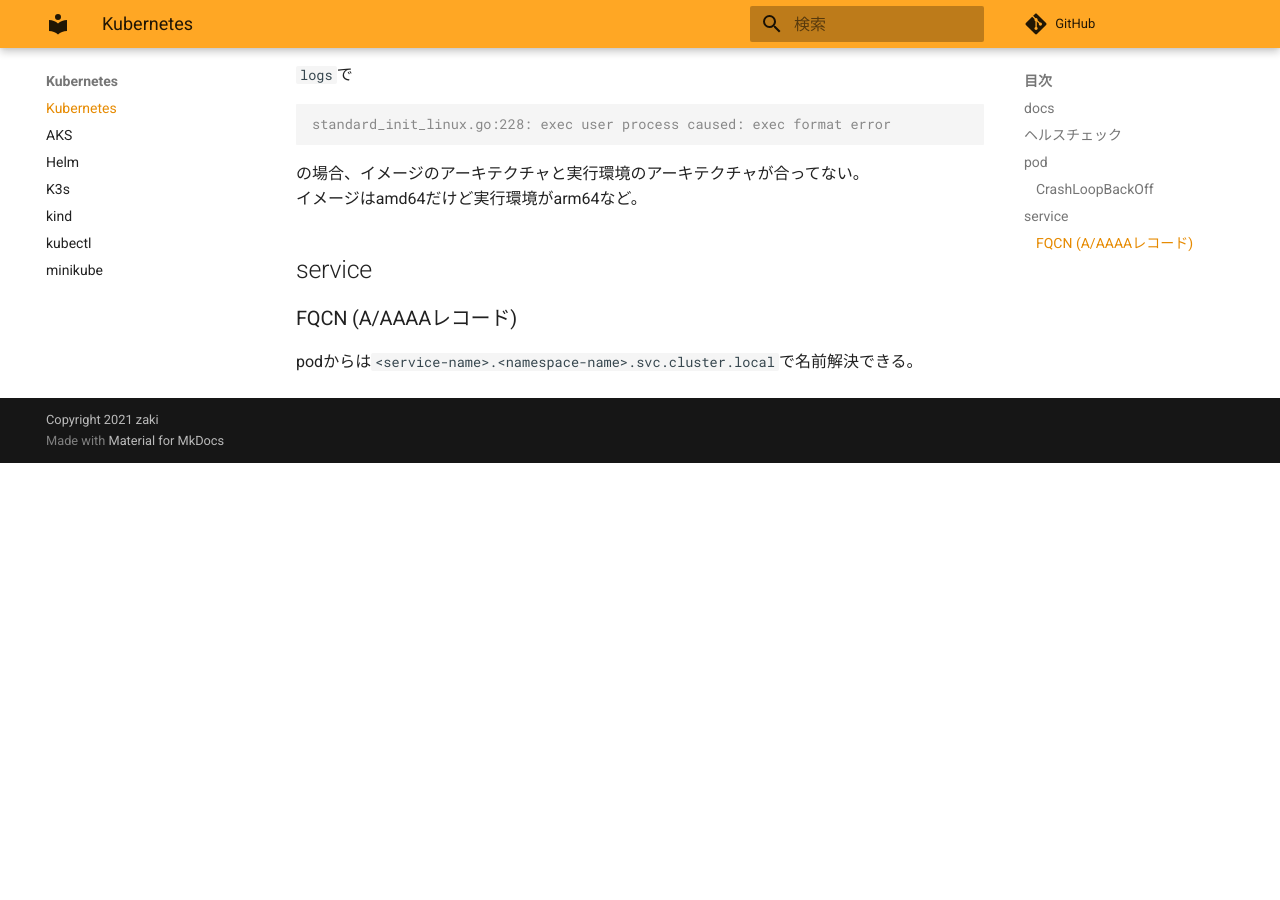
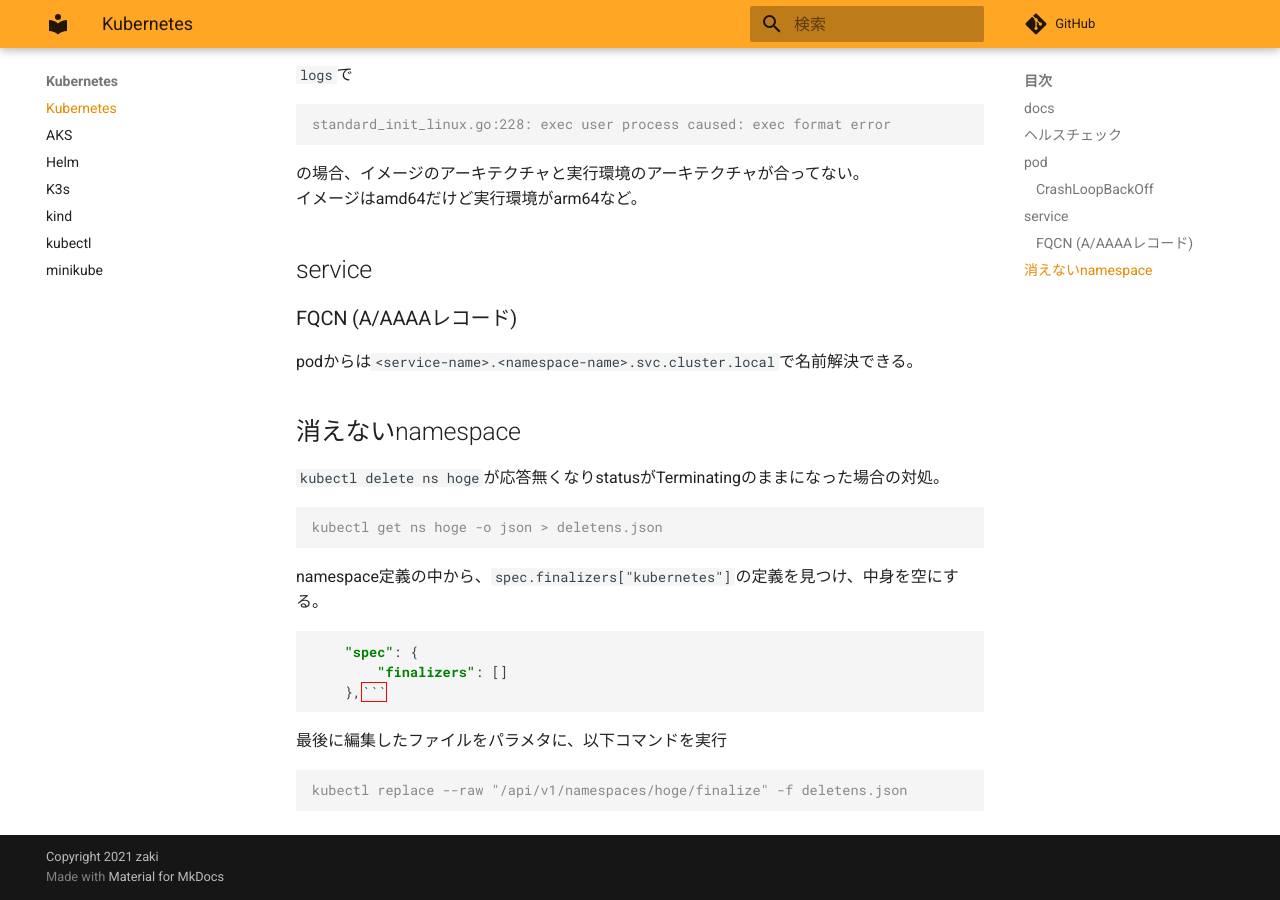
Before and after one commit to zaki-lknr/docs, an MkDocs documentation site: the page built from docs/Kubernetes/index.md, in a window 1280 px wide and 900 px high, scrolled down 1861 px. Built offline with MkDocs 1.6.1 and Material for MkDocs 9.7.7, drawn with Linux system fonts in a browser that asks for light colours; comment, search, counter and statistics services are not loaded; before the commit the page ends 2324 px from its top, so only the background shows below that.

Commit message:
add: kubernetes: terminatingのまま止まったnamespaceの削除

````diff
--- a/docs/Kubernetes/index.md
+++ b/docs/Kubernetes/index.md
@@ -95,3 +95,25 @@ standard_init_linux.go:228: exec user process caused: exec format error
 ### FQCN (A/AAAAレコード)
 
 podからは`<service-name>.<namespace-name>.svc.cluster.local`で名前解決できる。
+
+## 消えないnamespace
+
+`kubectl delete ns hoge`が応答無くなりstatusがTerminatingのままになった場合の対処。
+
+```console
+kubectl get ns hoge -o json > deletens.json
+```
+
+namespace定義の中から、`spec.finalizers["kubernetes"]`の定義を見つけ、中身を空にする。
+
+```json
+    "spec": {
+        "finalizers": []
+    },```
+```
+
+最後に編集したファイルをパラメタに、以下コマンドを実行
+
+```console
+kubectl replace --raw "/api/v1/namespaces/hoge/finalize" -f deletens.json
+```
````
